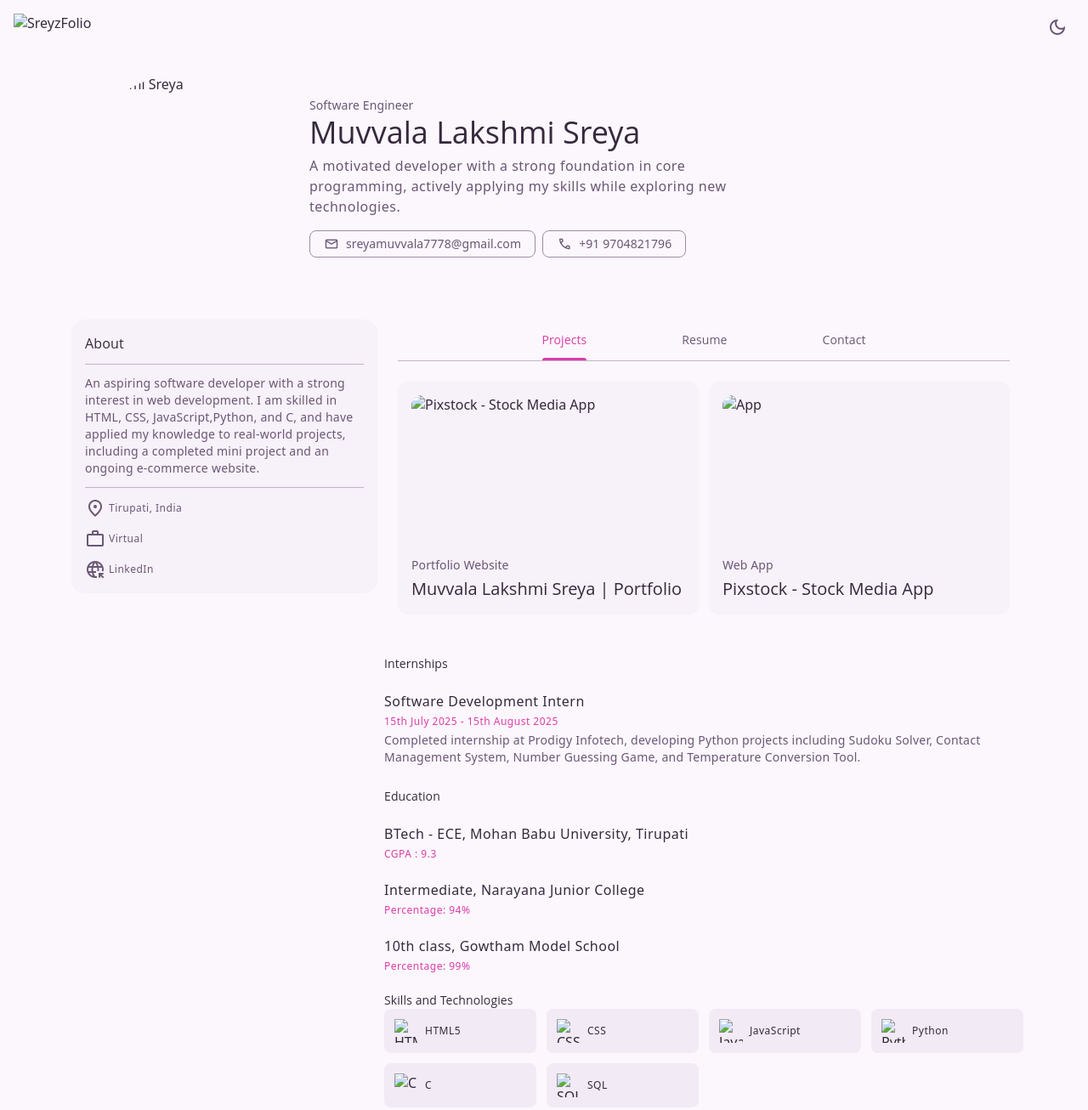
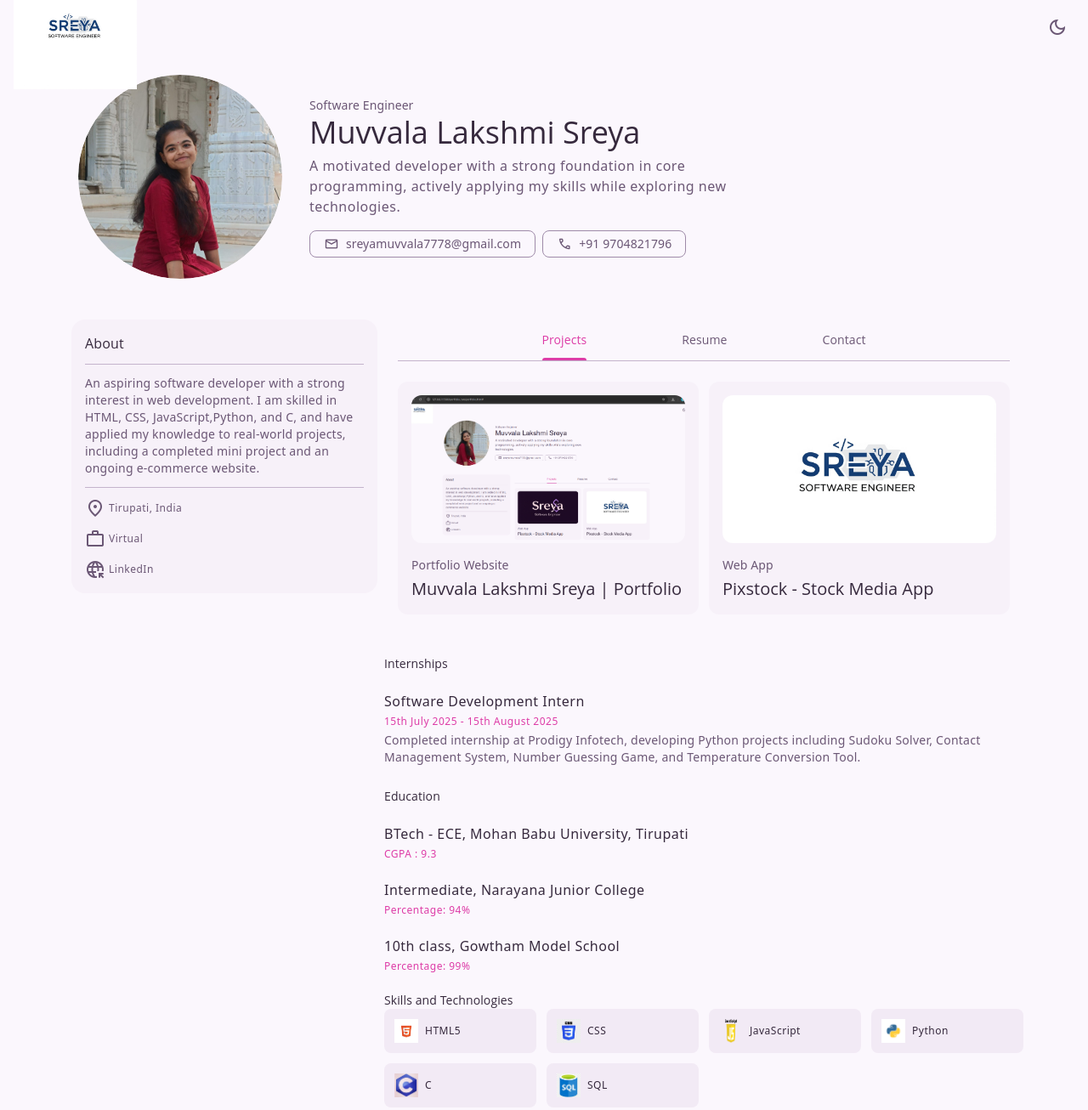
Before and after one commit to lakshmi-sreya/Portfolio-website, a plain HTML site: page index.html in a window 1280 px wide. Shown: the top 1306 px of the page at 85% size. Drawn offline with nearby package versions, Linux system fonts and the light colour scheme; files whose address does not match are found by name.

Commit message:
Fix image paths - add portfolio_cws directory prefix

```diff
--- a/index.html
+++ b/index.html
@@ -33,8 +33,8 @@
     <header class="top-bar">
 
         <a href="#" class="logo">
-            <img src="img_b.png" alt="SreyzFolio" width="145" height="32" class="dark">
-            <img src="image.png" alt="SreyzFolio" width="145" height="32" class="light">
+            <img src="portfolio_cws/img_b.png" alt="SreyzFolio" width="145" height="32" class="dark">
+            <img src="portfolio_cws/image.png" alt="SreyzFolio" width="145" height="32" class="light">
         </a>
 
 
@@ -54,7 +54,7 @@
             <section class="section hero">
                 <div class="container">
                     <figure class="img-holder hero-banner_img-holder" style="--width: 240; --height:240;">
-                        <img src="s_square.jpg" width="240" height="240" alt="Lakshmi Sreya" class="img-cover">
+                        <img src="portfolio_cws/s_square.jpg" width="240" height="240" alt="Lakshmi Sreya" class="img-cover">
                     </figure>
 
                     <div class="hero-content">
@@ -166,7 +166,7 @@
                             <div class="project-list">
                                 <div class="card">
                                     <figure class="card-banner img-holder" style="--width: 334; --height: 180;">
-                                        <img src="portfolio.png" alt="Pixstock - Stock Media App" width="334" height="180"
+                                        <img src="portfolio_cws/portfolio.png" alt="Pixstock - Stock Media App" width="334" height="180"
                                             class="img-cover">
                                     </figure>
 
@@ -184,7 +184,7 @@
 
                                 <div class="card">
                                     <figure class="card-banner img-holder" style="--width: 334; --height: 180;">
-                                        <img src="image.png" alt="App" width="334" height="180" class="img-cover">
+                                        <img src="portfolio_cws/image.png" alt="App" width="334" height="180" class="img-cover">
                                     </figure>
 
                                     <div class="card-content">
@@ -291,39 +291,39 @@
 
                             <ul class="resume-bottom-list">
                                 <li class="resume-bottom-item">
-                                    <img src="html.png" width="28" height="28" loading="lazy" alt="HTML5" class="icon">
+                                    <img src="portfolio_cws/html.png" width="28" height="28" loading="lazy" alt="HTML5" class="icon">
 
                                     <span class="label-medium">HTML5</span>
                                 </li>
 
                                 <li class="resume-bottom-item">
-                                    <img src="css.png" width="28" height="28" loading="lazy" alt="CSS" class="icon">
+                                    <img src="portfolio_cws/css.png" width="28" height="28" loading="lazy" alt="CSS" class="icon">
 
                                     <span class="label-medium">CSS</span>
                                 </li>
 
                                 <li class="resume-bottom-item">
-                                    <img src="javascript.png" width="28" height="28" loading="lazy" alt="JavaScript"
+                                    <img src="portfolio_cws/javascript.png" width="28" height="28" loading="lazy" alt="JavaScript"
                                         class="icon">
 
                                     <span class="label-medium">JavaScript</span>
                                 </li>
 
                                 <li class="resume-bottom-item">
-                                    <img src="python.png" width="28" height="28" loading="lazy" alt="Python"
+                                    <img src="portfolio_cws/python.png" width="28" height="28" loading="lazy" alt="Python"
                                         class="icon">
 
                                     <span class="label-medium">Python</span>
                                 </li>
 
                                 <li class="resume-bottom-item">
-                                    <img src="c.png" width="28" height="28" loading="lazy" alt="C" class="icon">
+                                    <img src="portfolio_cws/c.png" width="28" height="28" loading="lazy" alt="C" class="icon">
 
                                     <span class="label-medium">C</span>
                                 </li>
 
                                 <li class="resume-bottom-item">
-                                    <img src="sql.png" width="28" height="28" loading="lazy" alt="SQL" class="icon">
+                                    <img src="portfolio_cws/sql.png" width="28" height="28" loading="lazy" alt="SQL" class="icon">
 
                                     <span class="label-medium">SQL</span>
                                 </li>
```
